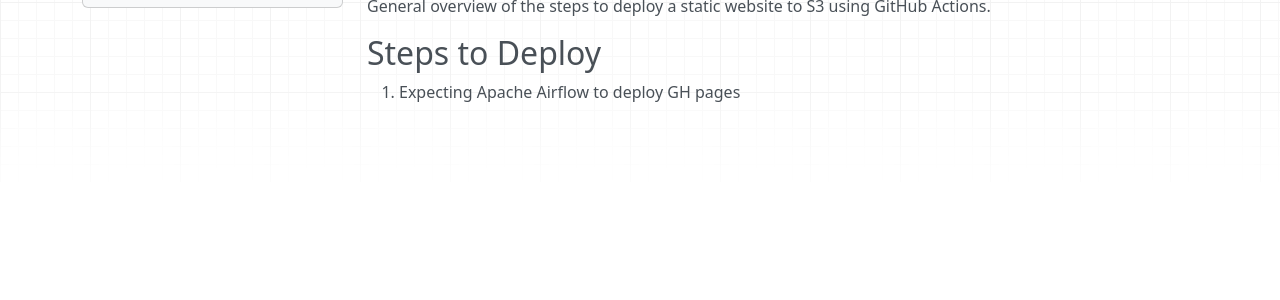
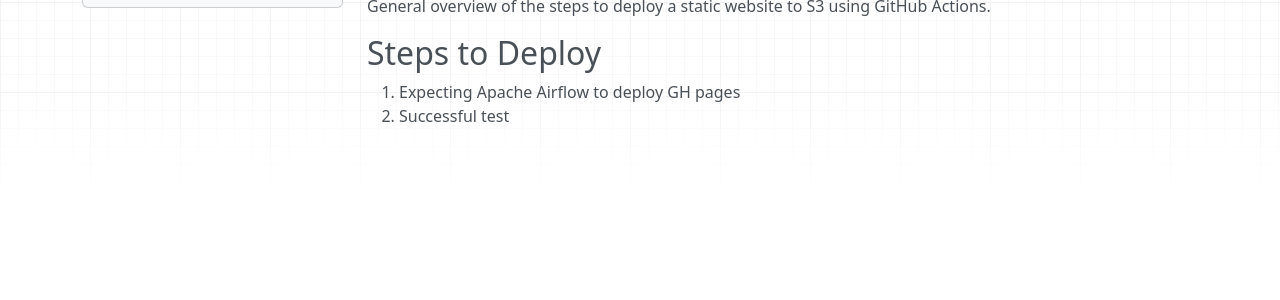
Before and after one commit to ZSabakh/MkDocs-Airflow, an MkDocs documentation site: the page built from docs/index.md, in a window 1280 px wide. Shown: the part 124-424 px from the top of the page. Built offline with MkDocs 1.6.1, drawn with Linux system fonts in a browser that asks for light colours; nearby versions of some CDN libraries.

Commit message:
test scheduled deployment

```diff
--- a/docs/index.md
+++ b/docs/index.md
@@ -7,3 +7,4 @@ General overview of the steps to deploy a static website to S3 using GitHub Acti
 ## Steps to Deploy
 
 1. Expecting Apache Airflow to deploy GH pages
+2. Successful test
```
